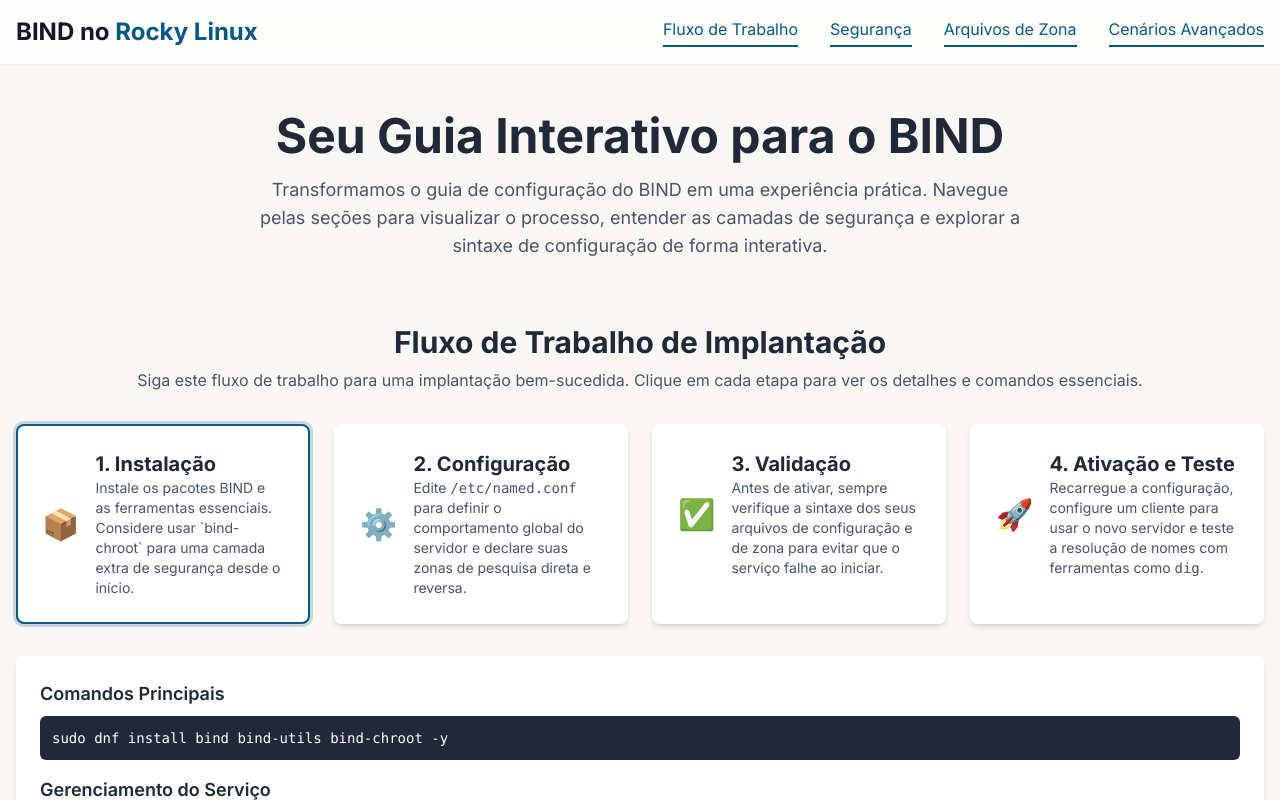
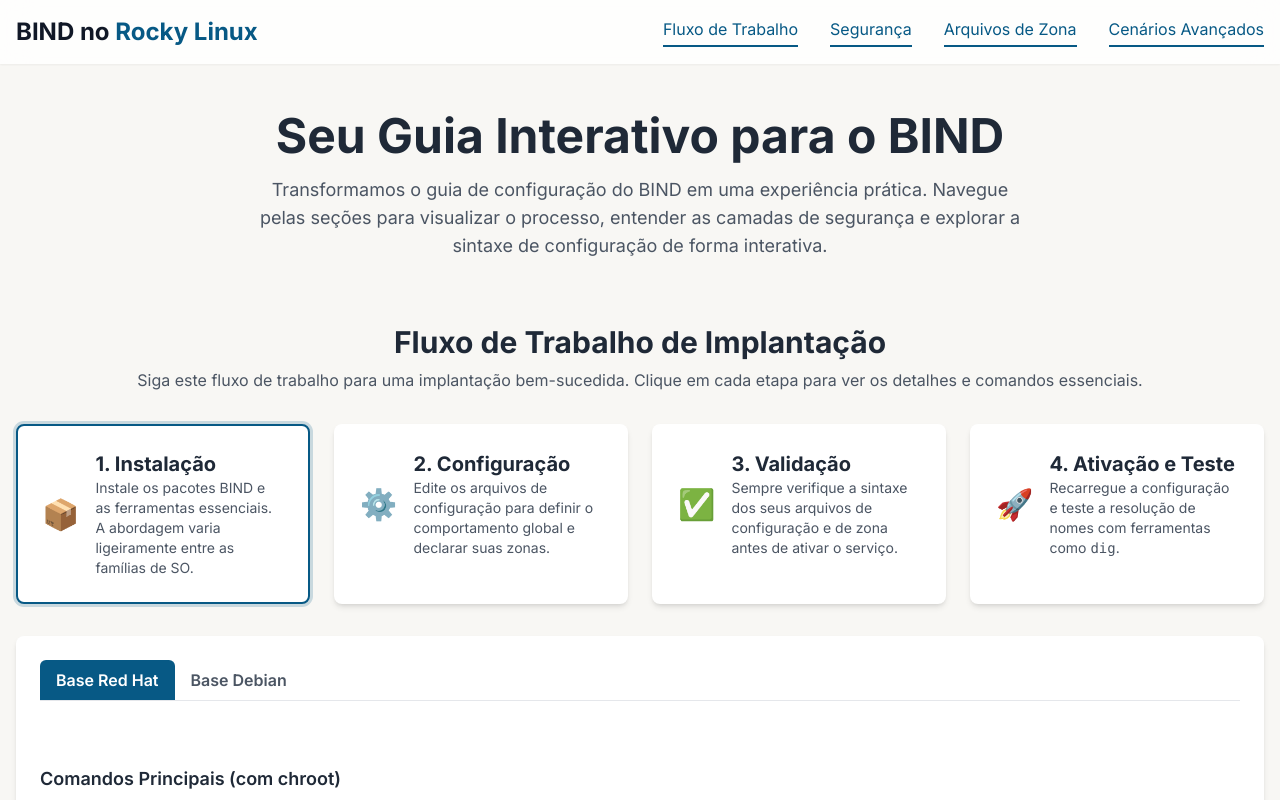
Before and after one commit to MikaelGois/setting-bind-dns, a plain HTML site: page index.html in a window 1280 px wide. Both pictures are taken after a click on the element 163 px from the left and 524 px from the top of the page. Shown: the top 800 px of the page. Drawn offline with nearby package versions, Linux system fonts and the light colour scheme.

Commit message:
Adding Debian base

```diff
--- a/index.html
+++ b/index.html
@@ -53,6 +53,13 @@
             color: #075985;
             font-weight: 600;
         }
+        .tab-button {
+            transition: background-color 0.2s, color 0.2s;
+        }
+        .tab-button.active {
+            background-color: #075985;
+            color: white;
+        }
     </style>
 </head>
 <body class="text-gray-800">
@@ -83,7 +90,7 @@
             <p class="text-center text-gray-600 mb-8">Siga este fluxo de trabalho para uma implantação bem-sucedida. Clique em cada etapa para ver os detalhes e comandos essenciais.</p>
             <div id="workflow-container" class="grid grid-cols-1 md:grid-cols-2 lg:grid-cols-4 gap-6 mb-8">
             </div>
-            <div id="workflow-details" class="bg-white p-6 rounded-lg shadow-md min-h-[200px]">
+            <div id="workflow-details" class="bg-white p-6 rounded-lg shadow-md min-h-[250px]">
                 <p class="text-gray-500 text-center">Selecione uma etapa acima para ver os detalhes.</p>
             </div>
         </section>
@@ -165,50 +172,68 @@
                 {
                     title: '1. Instalação',
                     icon: '📦',
-                    description: 'Instale os pacotes BIND e as ferramentas essenciais. Considere usar `bind-chroot` para uma camada extra de segurança desde o início.',
-                    content: `
-                        <h4 class="font-semibold text-lg mb-2">Comandos Principais</h4>
+                    description: 'Instale os pacotes BIND e as ferramentas essenciais. A abordagem varia ligeiramente entre as famílias de SO.',
+                    content: {
+                        redhat: `
+                            <h4 class="font-semibold text-lg mb-2">Comandos Principais (com chroot)</h4>
                             <code class="block bg-gray-800 text-white p-3 rounded-md mb-2 text-sm">sudo dnf install bind bind-utils bind-chroot -y</code>
                             <h4 class="font-semibold text-lg mt-4 mb-2">Gerenciamento do Serviço</h4>
-                        <p class="text-sm mb-2">Use <code>systemctl</code> para controlar o serviço. Se usar chroot, substitua <code>named</code> por <code>named-chroot</code>.</p>
-                        <code class="block bg-gray-800 text-white p-3 rounded-md text-sm">sudo systemctl enable --now named-chroot</code>`
+                            <p class="text-sm mb-2">Use <code>systemctl</code> com o serviço <code>named-chroot</code>.</p>
+                            <code class="block bg-gray-800 text-white p-3 rounded-md text-sm">sudo systemctl enable --now named-chroot</code>`,
+                        debian: `
+                            <h4 class="font-semibold text-lg mb-2">Comandos Principais</h4>
+                            <code class="block bg-gray-800 text-white p-3 rounded-md mb-2 text-sm">sudo apt-get update\nsudo apt-get install bind9 bind9utils dnsutils -y</code>
+                            <h4 class="font-semibold text-lg mt-4 mb-2">Gerenciamento do Serviço</h4>
+                            <p class="text-sm mb-2">Em sistemas Debian, o serviço é chamado de <code>bind9</code>.</p>
+                            <code class="block bg-gray-800 text-white p-3 rounded-md text-sm">sudo systemctl enable --now bind9</code>`
+                    }
                 },
                 {
                     title: '2. Configuração',
                     icon: '⚙️',
-                    description: 'Edite <code>/etc/named.conf</code> para definir o comportamento global do servidor e declare suas zonas de pesquisa direta e reversa.',
-                    content: `<h4 class="font-semibold text-lg mb-2">Arquivo Principal: <code>/etc/named.conf</code></h4>
-                        <p class="text-sm mb-2">Defina as diretivas no bloco <code>options {}</code>. As mais importantes são:</p>
-                        <ul class="list-disc list-inside text-sm space-y-1">
-                            <li><code>listen-on port 53 { ... };</code></li>
-                            <li><code>allow-query { ... };</code></li>
-                            <li><code>recursion [yes|no];</code></li>
-                            <li><code>allow-recursion { ... };</code> (CRÍTICO se recursion for 'yes')</li>
-                        </ul>
+                    description: 'Edite os arquivos de configuração para definir o comportamento global e declarar suas zonas.',
+                    content: {
+                        redhat: `<h4 class="font-semibold text-lg mb-2">Arquivo Principal: <code>/etc/named.conf</code></h4>
+                            <p class="text-sm mb-2">Defina as diretivas no bloco <code>options {}</code>. As zonas são geralmente declaradas em <code>/etc/named.rfc1912.zones</code>.</p>
                             <h4 class="font-semibold text-lg mt-4 mb-2">Declaração de Zona</h4>
-                        <code class="block bg-gray-800 text-white p-3 rounded-md text-sm">zone "exemplo.local" IN {\n    type master;\n    file "exemplo.local.db";\n    allow-update { none; };\n};</code>`
+                            <code class="block bg-gray-800 text-white p-3 rounded-md text-sm">zone "exemplo.local" IN {\n    type master;\n    file "exemplo.local.db";\n    allow-update { none; };\n};</code>`,
+                        debian: `<h4 class="font-semibold text-lg mb-2">Arquivo Principal: <code>/etc/bind/named.conf.local</code></h4>
+                            <p class="text-sm mb-2">As opções globais estão em <code>/etc/bind/named.conf.options</code>. Adicione suas declarações de zona aqui.</p>
+                            <h4 class="font-semibold text-lg mt-4 mb-2">Declaração de Zona</h4>
+                            <code class="block bg-gray-800 text-white p-3 rounded-md text-sm">zone "exemplo.local" {\n    type master;\n    file "/etc/bind/zones/exemplo.local.db";\n    allow-update { none; };\n};</code>`
+                    }
                 },
                 {
                     title: '3. Validação',
                     icon: '✅',
-                    description: 'Antes de ativar, sempre verifique a sintaxe dos seus arquivos de configuração e de zona para evitar que o serviço falhe ao iniciar.',
-                    content: `<h4 class="font-semibold text-lg mb-2">Verificar Configuração Global</h4>
-                        <p class="text-sm mb-2">Este comando não deve retornar nenhuma saída se estiver tudo correto.</p>
+                    description: 'Sempre verifique a sintaxe dos seus arquivos de configuração e de zona antes de ativar o serviço.',
+                    content: {
+                        redhat: `<h4 class="font-semibold text-lg mb-2">Verificar Configuração Global</h4>
                             <code class="block bg-gray-800 text-white p-3 rounded-md mb-2 text-sm">sudo named-checkconf</code>
                             <h4 class="font-semibold text-lg mt-4 mb-2">Verificar Arquivo de Zona</h4>
-                        <p class="text-sm mb-2">Execute para cada arquivo de zona que você criou.</p>
-                        <code class="block bg-gray-800 text-white p-3 rounded-md text-sm">sudo named-checkzone exemplo.local /var/named/exemplo.local.db</code>`
+                            <p class="text-sm mb-2">O caminho do arquivo de zona é relativo a <code>/var/named/</code>.</p>
+                            <code class="block bg-gray-800 text-white p-3 rounded-md text-sm">sudo named-checkzone exemplo.local /var/named/exemplo.local.db</code>`,
+                        debian: `<h4 class="font-semibold text-lg mb-2">Verificar Configuração Global</h4>
+                            <code class="block bg-gray-800 text-white p-3 rounded-md mb-2 text-sm">sudo named-checkconf</code>
+                            <h4 class="font-semibold text-lg mt-4 mb-2">Verificar Arquivo de Zona</h4>
+                            <p class="text-sm mb-2">Use o caminho completo para o arquivo de zona.</p>
+                            <code class="block bg-gray-800 text-white p-3 rounded-md text-sm">sudo named-checkzone exemplo.local /etc/bind/zones/exemplo.local.db</code>`
+                    }
                 },
                 {
                     title: '4. Ativação e Teste',
                     icon: '🚀',
-                    description: 'Recarregue a configuração, configure um cliente para usar o novo servidor e teste a resolução de nomes com ferramentas como <code>dig</code>.',
-                    content: `<h4 class="font-semibold text-lg mb-2">Aplicar Configurações</h4>
+                    description: 'Recarregue a configuração e teste a resolução de nomes com ferramentas como <code>dig</code>.',
+                    content: {
+                        redhat: `<h4 class="font-semibold text-lg mb-2">Aplicar Configurações</h4>
                             <code class="block bg-gray-800 text-white p-3 rounded-md mb-2 text-sm">sudo systemctl reload named-chroot</code>
                             <h4 class="font-semibold text-lg mt-4 mb-2">Testar com <code>dig</code></h4>
-                        <p class="text-sm mb-2">Teste a resolução direta e reversa.</p>
-                        <code class="block bg-gray-800 text-white p-3 rounded-md text-sm mb-2"># Pesquisa direta\ndig @127.0.0.1 servidorweb.exemplo.local</code>
-                        <code class="block bg-gray-800 text-white p-3 rounded-md text-sm"># Pesquisa reversa\ndig @127.0.0.1 -x 192.168.1.150</code>`
+                            <code class="block bg-gray-800 text-white p-3 rounded-md text-sm">dig @127.0.0.1 servidorweb.exemplo.local</code>`,
+                        debian: `<h4 class="font-semibold text-lg mb-2">Aplicar Configurações</h4>
+                            <code class="block bg-gray-800 text-white p-3 rounded-md mb-2 text-sm">sudo systemctl reload bind9</code>
+                            <h4 class="font-semibold text-lg mt-4 mb-2">Testar com <code>dig</code></h4>
+                            <code class="block bg-gray-800 text-white p-3 rounded-md text-sm">dig @127.0.0.1 servidorweb.exemplo.local</code>`
+                    }
                 }
             ];
 
@@ -233,10 +258,37 @@
                 card.addEventListener('click', () => {
                     document.querySelectorAll('.step-card').forEach(c => c.classList.remove('active'));
                     card.classList.add('active');
-                    workflowDetails.innerHTML = step.content;
+                    renderWorkflowDetails(step.content);
                 });
                 workflowContainer.appendChild(card);
             });
+
+            function renderWorkflowDetails(content) {
+                workflowDetails.innerHTML = `
+                    <div class="flex border-b border-gray-200 mb-4">
+                        <button data-tab="redhat" class="tab-button py-2 px-4 font-semibold text-gray-600 rounded-t-md active">Base Red Hat</button>
+                        <button data-tab="debian" class="tab-button py-2 px-4 font-semibold text-gray-600 rounded-t-md">Base Debian</button>
+                    </div>
+                    <div>
+                        <div data-tab-content="redhat" class="tab-content whitespace-pre-wrap">${content.redhat}</div>
+                        <div data-tab-content="debian" class="tab-content whitespace-pre-wrap hidden">${content.debian}</div>
+                    </div>
+                `;
+
+                workflowDetails.querySelectorAll('.tab-button').forEach(button => {
+                    button.addEventListener('click', (e) => {
+                        const targetTab = e.target.dataset.tab;
+
+                        workflowDetails.querySelectorAll('.tab-button').forEach(btn => {
+                            btn.classList.toggle('active', btn.dataset.tab === targetTab);
+                        });
+
+                        workflowDetails.querySelectorAll('.tab-content').forEach(contentPanel => {
+                            contentPanel.classList.toggle('hidden', contentPanel.dataset.tabContent !== targetTab);
+                        });
+                    });
+                });
+            }
 
             const recordList = document.getElementById('record-list');
             const recordDetails = document.getElementById('record-details');
```
Lines whose indentation alone changed are shown as unchanged.
